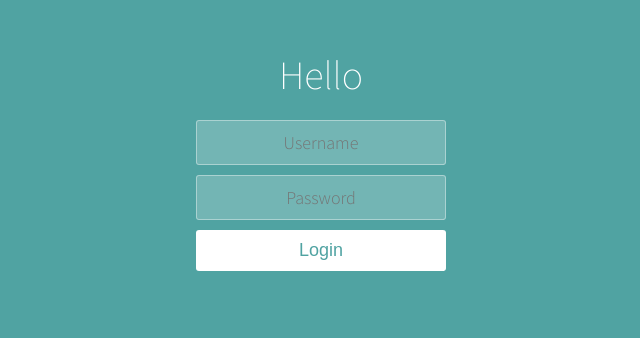
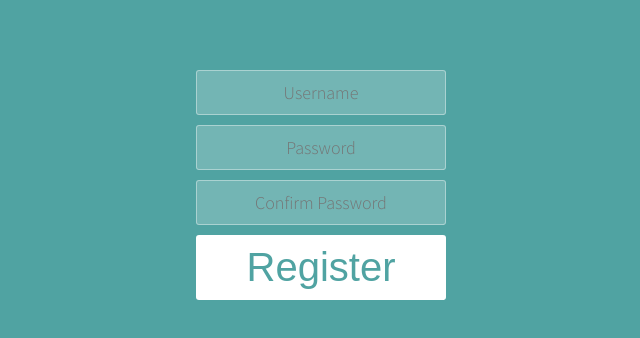
Before and after one commit to Samarth484/React-Login, a React (Create React App) app: page / in a window 1280 px wide. Shown: the part 158-496 px from the top of the page, without its empty margins (319-959 px from the left). Built offline with nearby package versions, Linux system fonts and the light colour scheme.

Commit message:
Differentiated b/w Register and Login

```diff
--- a/src/components/App.jsx
+++ b/src/components/App.jsx
@@ -1,20 +1,13 @@
 import React from "react";
 import Login from "./Login";
-var isLoggedIn = false;
 
-function renderPage() {
-  return (isLoggedIn === true ? <h1 className="container">Hello User!</h1> : <div className="container">
-    <h1>Hello</h1>
-    <Login></Login>
-  </div>)
-
-
-}
-
+var userIsRegistered = false;
 
 function App() {
   return (
-    renderPage()
+    <div className="container">
+      <Login IsRegistered={userIsRegistered} />
+    </div>
   );
 }
 
--- a/src/components/Input.jsx
+++ b/src/components/Input.jsx
@@ -1,9 +1,10 @@
 import React from "react";
 
 function Input(props) {
-    return (
-        <div><input type={props.type} placeholder={props.placeholder}></input>
-        </div>
-    );
+  return (
+    <div>
+      <input type={props.type} placeholder={props.placeholder} />
+    </div>
+  );
 }
 export default Input;
--- a/src/components/Login.jsx
+++ b/src/components/Login.jsx
@@ -1,13 +1,26 @@
 import React from "react";
 import Input from "./Input";
-function Login() {
-    return (
-        <form className="form">
-            <Input type="text" placeholder="Username" ></Input>
-            <Input type="password" placeholder="Password" ></Input>
-            <button type="submit">Login</button>
-        </form>
-    );
+function Login(props) {
+  return (
+    <form className="form">
+      <Input
+        type="text"
+        placeholder="Username"
+        IsRegistered={props.IsRegistered}
+      />
+      <Input
+        type="password"
+        placeholder="Password"
+        IsRegistered={props.IsRegistered}
+      />
+      {!props.IsRegistered && (
+        <input type="password" placeholder="Confirm Password" />
+      )}
+      <button type="submit">
+        {props.IsRegistered ? <h1>Login</h1> : <h1>Register</h1>}
+      </button>
+    </form>
+  );
 }
 
 export default Login;
```
